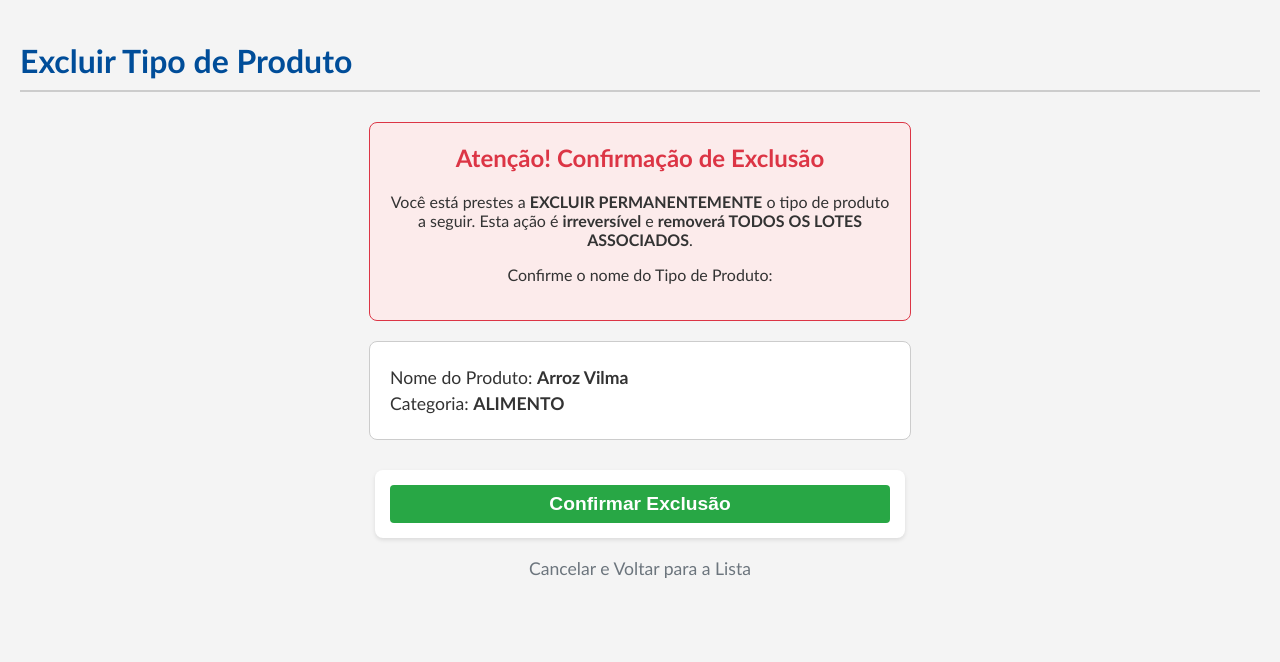
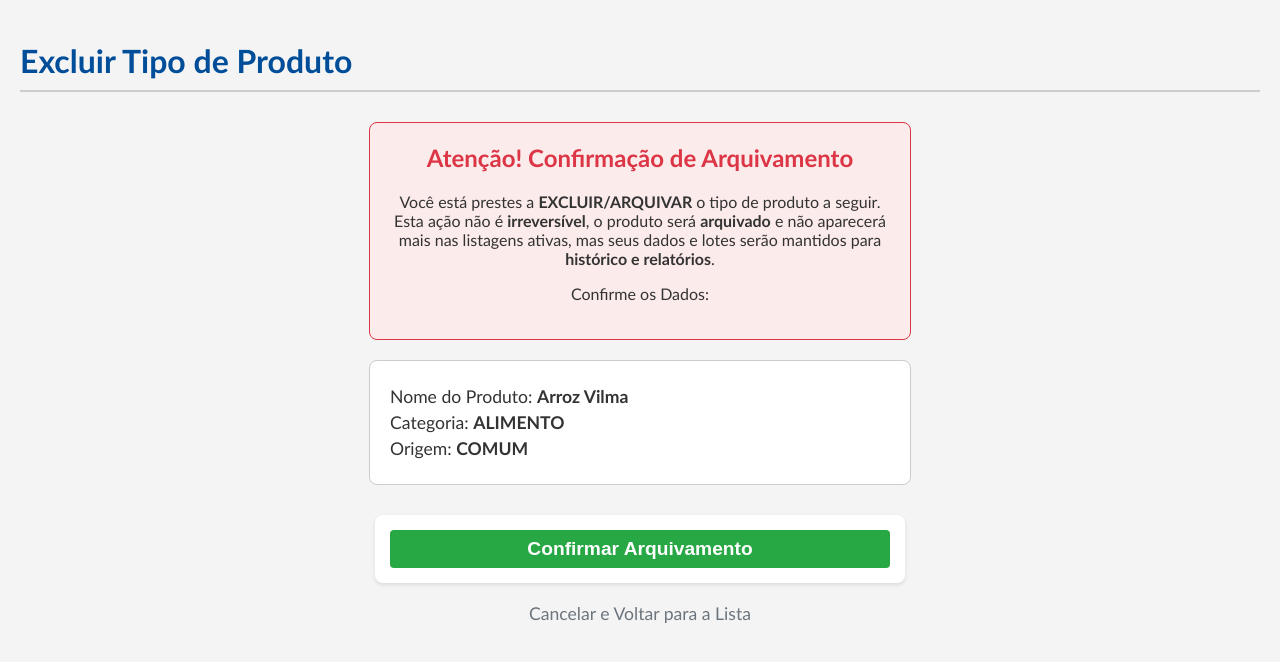
Before and after one commit to devkayky83/semae_project, a Django app: page /produtos/excluir/1/ in a window 1280 px wide. Shown: the top 662 px of the page. Run offline with Django 5.2, Linux system fonts and the light colour scheme; a user stored in the database is signed in; data comes from the database, SQL or seed files in the repository; both versions use the stored data as it was after the commit.

Commit message:
feat: adding active status on product type and optimizing exclusion module

```diff
--- a/produtos/models.py
+++ b/produtos/models.py
@@ -53,6 +53,12 @@ class TipoProduto(models.Model):
     possui_data_validade = models.BooleanField(
         default=True,
         verbose_name='Possui Data de Validade?'
+    )
+
+    ativo = models.BooleanField(
+        default=True,
+        verbose_name='Ativo',
+        help_text='Produtos inativos não aparecem para novos pedidos, mas mantêm histórico'
     )
 
     def __str__(self):
--- a/produtos/templates/produtos/excluir_tipo.html
+++ b/produtos/templates/produtos/excluir_tipo.html
@@ -12,22 +12,24 @@
     <h1>Excluir Tipo de Produto</h1>
 
     <div class="alerta-perigo">
-        <h2>Atenção! Confirmação de Exclusão</h2>
-        <p>Você está prestes a <strong>EXCLUIR PERMANENTEMENTE</strong> o tipo de produto a seguir. Esta ação é
-            <strong>irreversível</strong> e <strong>removerá TODOS OS LOTES ASSOCIADOS</strong>.</p>
-        <p>Confirme o nome do Tipo de Produto:</p>
+        <h2>Atenção! Confirmação de Arquivamento</h2>
+        <p>Você está prestes a <strong>EXCLUIR/ARQUIVAR </strong> o tipo de produto a seguir. Esta ação não é
+            <strong>irreversível</strong>, o produto será <strong>arquivado</strong> e não aparecerá mais nas listagens ativas,
+            mas seus dados e lotes serão mantidos para <strong>histórico e relatórios</strong>.</p>
+        <p>Confirme os Dados:</p>
     </div>
 
     <div class="lote-detalhes-excluir">
         <p>Nome do Produto: <strong>{{ tipo_produto.nome }}</strong></p>
         <p>Categoria: <strong>{{ tipo_produto.tipo }}</strong></p>
+        <p>Origem: <strong>{{ tipo_produto.origem_compra }}</strong></p>
     </div>
 
     <form method="post" class="exclusao-form">
         {% csrf_token %}
 
         <button type="submit" class="button-danger-grande">
-            Confirmar Exclusão
+            Confirmar Arquivamento
         </button>
     </form>
 
--- a/produtos/views.py
+++ b/produtos/views.py
@@ -36,12 +36,19 @@ def listar_tipos_produto(request):
     if ordem == 'nome':
         tipos_produto = tipos_produto.order_by('nome')
 
+    ativo = request.GET.get('ativo')
+    if ativo == 'False':
+        tipos_produto = tipos_produto.filter(ativo=False)
+    else:
+        tipos_produto = tipos_produto.filter(ativo=True)
+
     return render(request, 'produtos/listar_tipos.html', {
         'tipos_produto': tipos_produto,
         'tipos': TipoProduto.PRODUTO_TIPO,
         'busca': busca or '',
         'tipo_selecionado': tipo or 'TODOS',
         'ordem': ordem or '',
+        'ativo': ativo or 'True',
     })
 
 
@@ -139,8 +146,11 @@ def editar_tipo_produto(request, tipo_produto_id):
 def excluir_tipo_produto(request, tipo_produto_id):
     tipo_produto = get_object_or_404(TipoProduto, pk=tipo_produto_id)
 
+    #Arquiva em vez de excluir literalmente para manter histórico e relátorio.
     if request.method == 'POST':
-        tipo_produto.delete()
+        tipo_produto.ativo = False
+        tipo_produto.save()
+        messages.success(request=f"Produto '{tipo_produto.nome}' foi arquivado com sucesso.")
         return redirect('listar_tipos_produto')
 
     return render(request, 'produtos/excluir_tipo.html', {'tipo_produto': tipo_produto})
@@ -383,7 +393,7 @@ def finalizar_pedido(request, pedido_id):
 @user_passes_test(lambda u: u.is_diretor())
 def listar_estoque_disponivel(request):
 
-    produtos = TipoProduto.objects.annotate(
+    produtos = TipoProduto.objects.filter(ativo=True).annotate(
         total_estoque=Coalesce(
             Sum('lotes__quantidade_pacotes'),
             0,
```
Also changed, not shown: produtos/templates/produtos/listar_tipos.html (+6 -1 lines), db.sqlite3, produtos/migrations/0014_tipoproduto_ativo.py (added).
